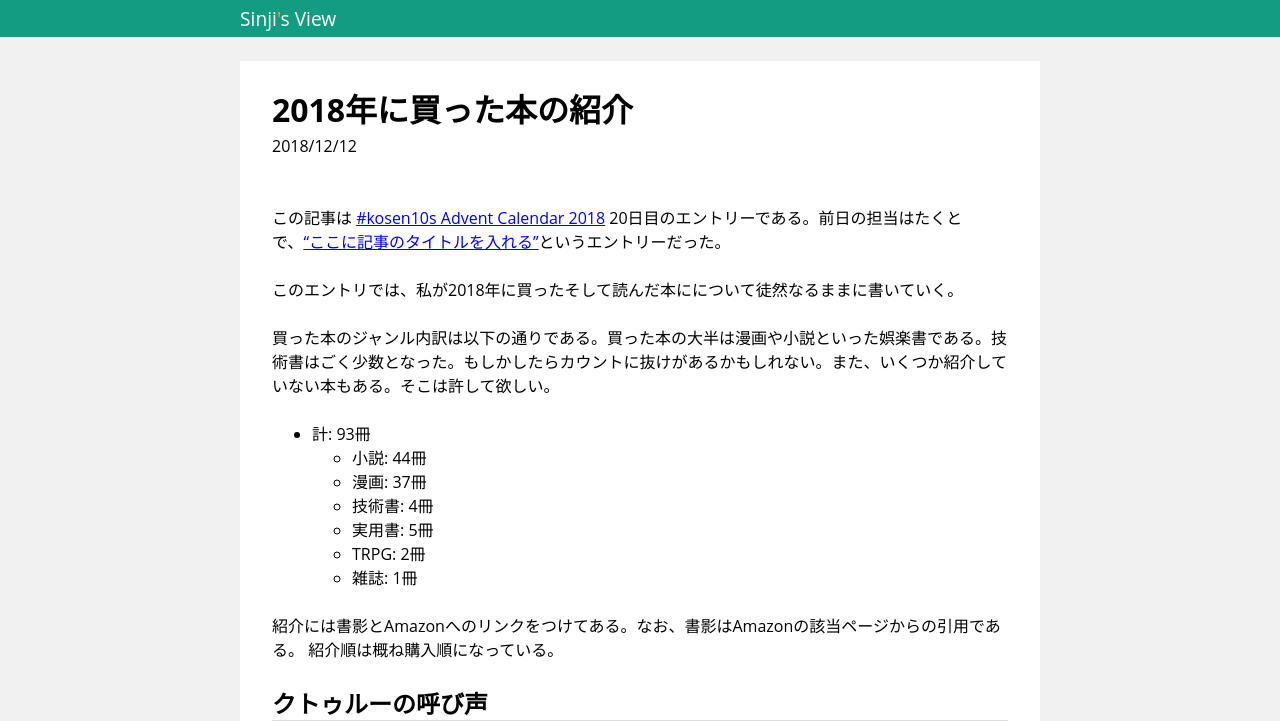
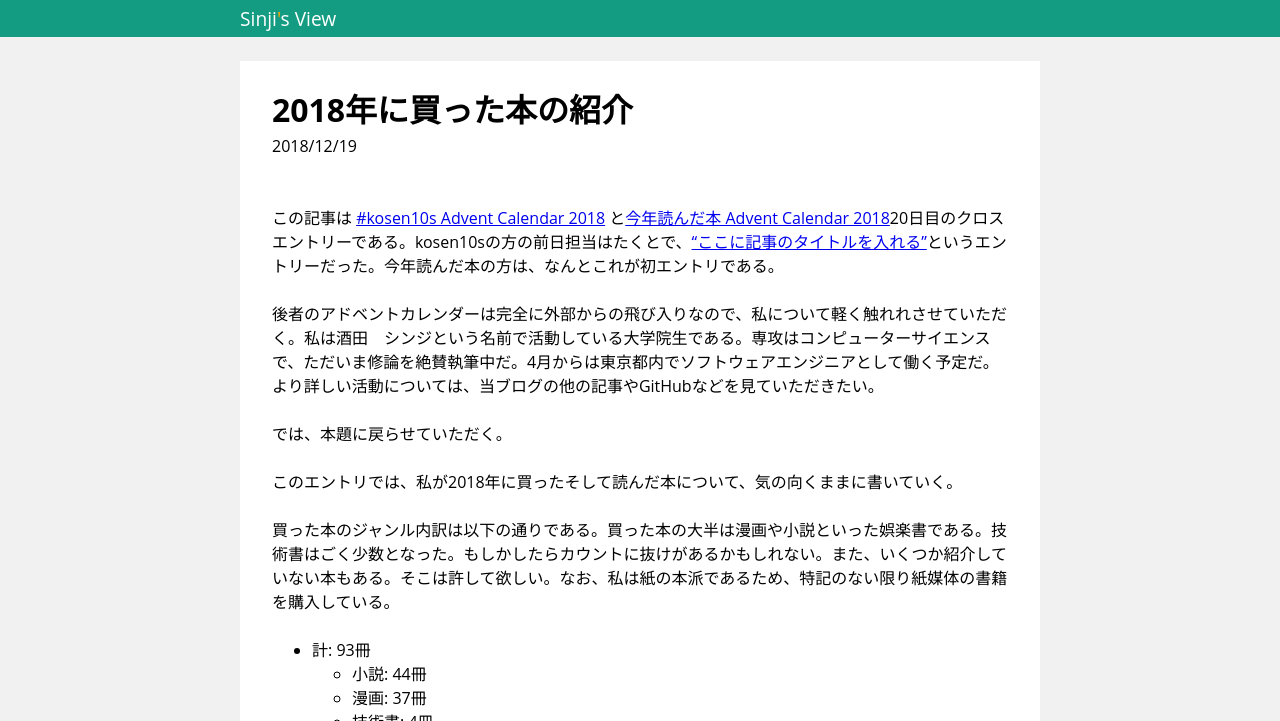
Before and after one commit to ysakasin/blog.sakasin.net, a Jekyll site: the page built from _posts/2018-12-20-book-review-2018.md, in a window 1280 px wide and 900 px high, cut to the strip 0-721 px from the top of the window. Built offline with Jekyll 4.4.1, drawn with Linux system fonts in a browser that asks for light colours; comment, search, counter and statistics services are not loaded.

Commit message:
本レビューに自己紹介追加

```diff
--- a/_posts/2018-12-20-book-review-2018.md
+++ b/_posts/2018-12-20-book-review-2018.md
@@ -1,16 +1,20 @@
 ---
 layout: post
 title: 2018年に買った本の紹介
-date: 2018-12-13 00:00:00 +0900
+date: 2018-12-20 00:00:00 +0900
 slug: book-review-2018
 description: 私が2018年に買った93冊の本のうち、その多くにについて徒然なるままに書いていく。
 ---
 
-この記事は [#kosen10s Advent Calendar 2018](https://adventar.org/calendars/3004) 20日目のエントリーである。前日の担当はたくとで、["ここに記事のタイトルを入れる"](http://example.com)というエントリーだった。
+この記事は [#kosen10s Advent Calendar 2018](https://adventar.org/calendars/3004) と[今年読んだ本 Advent Calendar 2018](https://adventar.org/calendars/3445)20日目のクロスエントリーである。kosen10sの方の前日担当はたくとで、["ここに記事のタイトルを入れる"](http://example.com)というエントリーだった。今年読んだ本の方は、なんとこれが初エントリである。
 
-このエントリでは、私が2018年に買ったそして読んだ本にについて徒然なるままに書いていく。
+後者のアドベントカレンダーは完全に外部からの飛び入りなので、私について軽く触れれさせていただく。私は酒田　シンジという名前で活動している大学院生である。専攻はコンピューターサイエンスで、ただいま修論を絶賛執筆中だ。4月からは東京都内でソフトウェアエンジニアとして働く予定だ。より詳しい活動については、当ブログの他の記事やGitHubなどを見ていただきたい。
 
-買った本のジャンル内訳は以下の通りである。買った本の大半は漫画や小説といった娯楽書である。技術書はごく少数となった。もしかしたらカウントに抜けがあるかもしれない。また、いくつか紹介していない本もある。そこは許して欲しい。
+では、本題に戻らせていただく。
+
+このエントリでは、私が2018年に買ったそして読んだ本について、気の向くままに書いていく。
+
+買った本のジャンル内訳は以下の通りである。買った本の大半は漫画や小説といった娯楽書である。技術書はごく少数となった。もしかしたらカウントに抜けがあるかもしれない。また、いくつか紹介していない本もある。そこは許して欲しい。なお、私は紙の本派であるため、特記のない限り紙媒体の書籍を購入している。
 
 - 計: 93冊
   - 小説: 44冊
```
